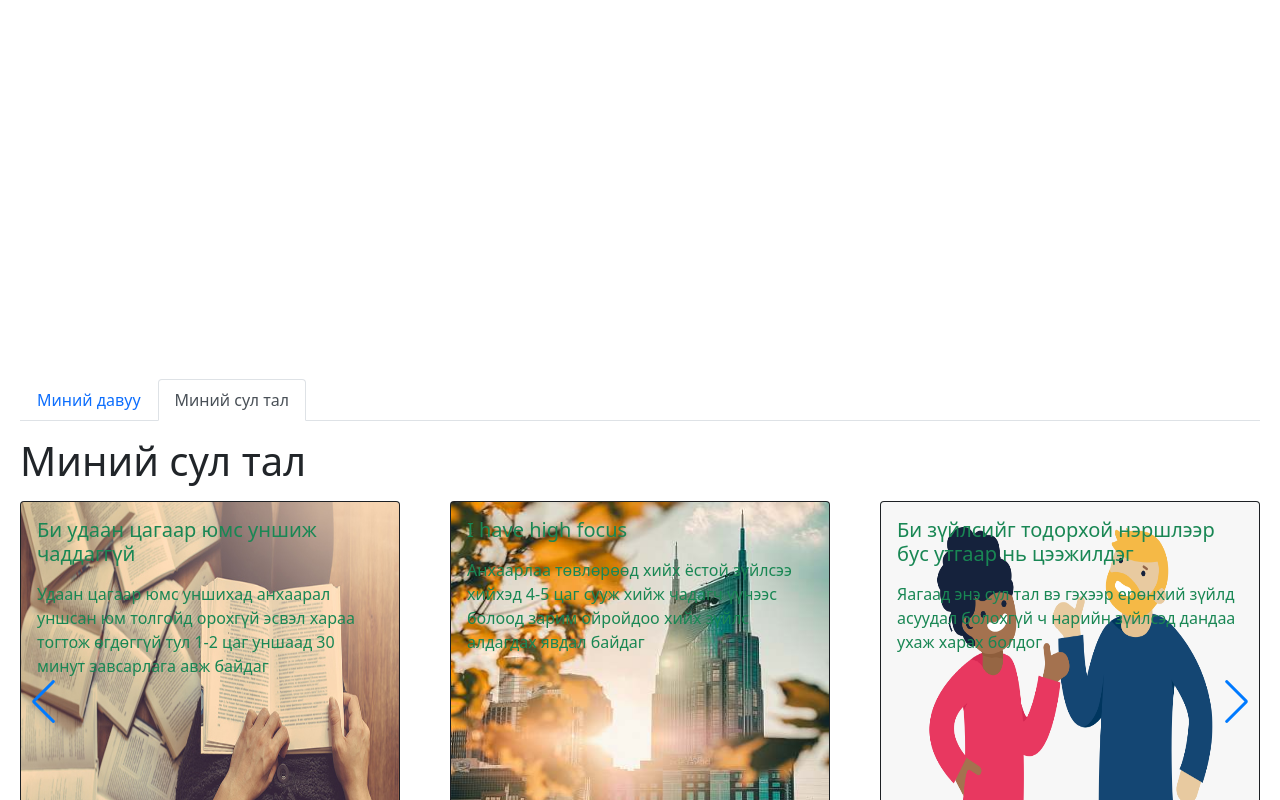
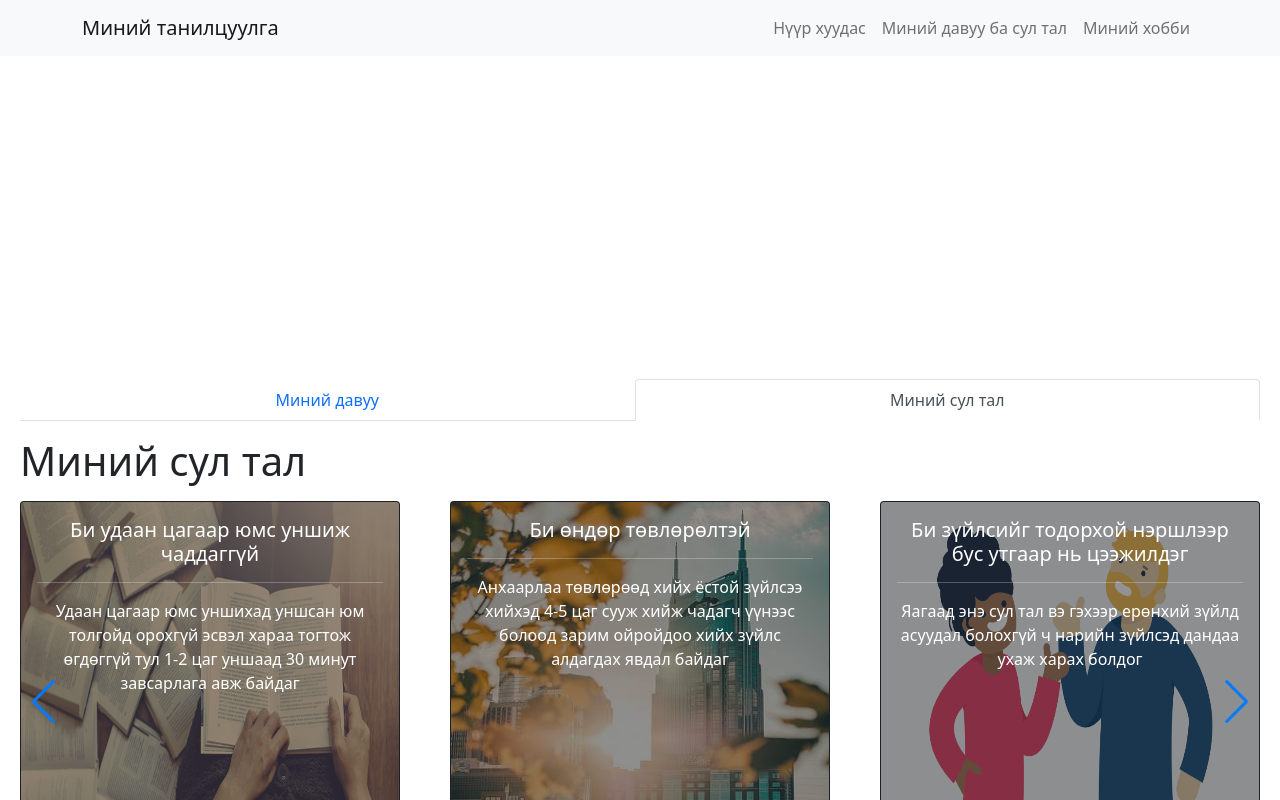
Before and after one commit to aagii20012/my-intro, a React (Create React App) app: page / in a window 1280 px wide. Both pictures are taken after a click on the tab "Миний сул тал". Shown: the part 497-1297 px from the top of the page. Built offline with nearby package versions, Linux system fonts and the light colour scheme.

Commit message:
little chane

```diff
--- a/src/Components/MySpect.js
+++ b/src/Components/MySpect.js
@@ -6,7 +6,7 @@ function MySpect() {
   const [key, setKey] = useState("MyAdvan");
   return (
     <div style={contStyle}>
-      <Tabs activeKey={key} onSelect={(k) => setKey(k)} id="uncontrolled-tab-example" className="mb-3">
+      <Tabs activeKey={key} onSelect={(k) => setKey(k)} id="uncontrolled-tab-example" className="mb-3 nav-fill">
         <Tab eventKey="MyAdvan" title="Миний давуу">
           <TabContent value={key} />
         </Tab>
--- a/src/Components/advantages.js
+++ b/src/Components/advantages.js
@@ -12,11 +12,25 @@ const createData = (title, desc, img) => {
 const data = [
   createData(
     "Би хурдацтай сурдаг",
-
+    "Би зарим нэгэн зүйлсийг хурдан суралцаж байсан. Би React,Node,Laravel,Ruby on rails гэх мэтийг мэдэж авсан. Магадгүй Boostrap,material ui гэх мэт framework-ийг сурах нь л удаан байгаа. Магадгүй CSS сайн мэдэхгүй болохоор тэр байх",
     "learn.jpg"
   ),
-  createData("I can keep trying", "Description", "keepTry.png"),
-  createData("I have high focus", "Description", "focus.jpg"),
+  createData(
+    "Өөрийн сул талуудаа сайжруулж байгаа",
+    "Өөрийн зарим нэгэн муу талуудаа мэдэж авсан тул засахаар ордон жижиг зөв зуршил өөртөө суурьшуулахаар оролдож байгаа",
+    "keepTry.png"
+  ),
+  createData("Би өндөр төвлөрөлтэй", "Би өөрийн хийж буй зүйлдээ төвлөрвөл 4-5 цаг сууж байж чаддаг", "focus.jpg"),
+  createData(
+    "Би асуудалийг шийдэж чаддаг",
+    "Надад олон тооны программийн алдаа гарж байсан эдгээрийн 60% өөрөө шийдэж чаддаг. Би асуудал шийдэхдээ процессийг төсөөлөн даган утга зөв буйг шалгаж тул хялбар байдаг",
+    "bug.jpg"
+  ),
+  createData(
+    "Өөртөө зөв дадал болон зан ариншинг суулгахаар оролдож байга",
+    "Заримдаа  motivation эсвэл inspiration өгөх бичлэг үздэг болхоор. Надад хамгийн их нөлөөлсөн хүн бол Jordan Peterson юм. Энэхүү хүний олон ярилцлаг сонсож байсан. Өөрийгөө сайжруулах үйл ажилгаа алхам алхамаар хийж байгаа. ",
+    "peter.jpg"
+  ),
 ];
 
 function advantage() {
--- a/src/Components/cardComp.js
+++ b/src/Components/cardComp.js
@@ -5,13 +5,14 @@ function cardComp({ data }) {
   let image = process.env.PUBLIC_URL + "/img/" + data.img;
   return (
     <MDBCard background="dark" className="text-white">
-      <MDBCardImage overlay src={image} style={imgStyle} className="img-fluid" alt="..." />
-      <MDBCardOverlay>
+      <MDBCardImage overlay src={image} style={imgStyle} className="img-fluid img-opac" alt="..." />
+      <MDBCardOverlay className="text-center">
         <MDBCardTitle className="text-body">
-          <p className="text-success">{data.title}</p>
+          <p className="text-center text-white">{data.title}</p>
         </MDBCardTitle>
-        <MDBCardText className="text-dark text-info">
-          <p className="text-success">{data.desc}</p>
+        <hr style={{ borderColor: "white" }}></hr>
+        <MDBCardText className=" ">
+          <p className="text-center font-weight-bold">{data.desc}</p>
         </MDBCardText>
       </MDBCardOverlay>
     </MDBCard>
--- a/src/Components/disadvantage.js
+++ b/src/Components/disadvantage.js
@@ -15,16 +15,16 @@ const createData = (title, desc, img) => {
 const data = [
   createData(
     "Би бол дотогшоо хүн",
-    "Би өмнө нь хэдхэн хүнээс цааш харилцдаггүй байсан тул олон хүнтэй ярилцахдхх дургүй мөн чаддаггүй байсан. Иймээс миний харилцах чадвар бусадтай харьцуулахад муухан",
+    "Би өмнө нь хэдхэн хүнээс цааш харилцдаггүй байсан тул олон хүнтэй ярилцах дургүй мөн чаддаггүй байсан. Иймээс миний харилцах чадвар бусадтай харьцуулахад муухан",
     "introvert.jpg"
   ),
   createData(
     "Би удаан цагаар юмс уншиж чаддаггүй",
-    "Удаан цагаар юмс уншихад анхаарал уншсан юм толгойд орохгүй эсвэл хараа тогтож өгдөггүй тул 1-2 цаг уншаад 30 минут завсарлага авж байдаг",
+    "Удаан цагаар юмс уншихад уншсан юм толгойд орохгүй эсвэл хараа тогтож өгдөггүй тул 1-2 цаг уншаад 30 минут завсарлага авж байдаг",
     "bookRead.png"
   ),
   createData(
-    "I have high focus",
+    "Би өндөр төвлөрөлтэй",
     "Анхаарлаа төвлөрөөд хийх ёстой зүйлсээ хийхэд 4-5 цаг сууж хийж чадагч үүнээс болоод зарим ойройдоо хийх зүйлс алдагдах явдал байдаг",
     "focus.jpg"
   ),
--- a/src/Components/hobby.js
+++ b/src/Components/hobby.js
@@ -13,12 +13,19 @@ const createData = (title, desc, img) => {
 const datas = [
   createData(
     "Надад video тоглоом тоглох нь таалагддаг",
-    "Би strategy эсвэл rpg video тоглоом дуртай. Эдгээрт сайн тоглдогдоо бус үүнээс их хэмжээний ",
-
+    "Надад video тоглоом нь explore хийж хүссэн зүйлсээ хийдэг нь таалагддаг. Заримдаа шинэ зүйлс сураж өөрийнхөө хүссэн хүн байж болно. Мөн үүнээс гадна түүхийн mystery нь таалагддаг",
     "games.jpg"
   ),
-  createData("Би anime үзэх дуртай", "", "anime.webp"),
-  createData("Би manga унших дуртай ", "", "manga.jpg"),
+  createData(
+    "Би anime үзэх дуртай",
+    "Анимаас би гол дүрийн сэтгэл хөдлөл, хувь хүний хөгжил нь хэрхэн явагдаж байгаа, зохиолын нууцыг сонирхон их үздэг",
+    "anime.webp"
+  ),
+  createData(
+    "Би manga унших дуртай ",
+    "Энэ нь anime 7 хоногт нэг гардаг тул түргэн ямар үйлдэл болох эсвэл зарим зохилийг гараас өмнө унших гэж эхэлсэн. Энд би унших үедээ өөрийгөө яг л хажууд нь байж үзэж байгаар төсөөлөн дүрийн сэтгэл хөдлөл, хувь хүний хөгжил нь хэрхэн явагдаж байгаа, зохиолын нууцыг уншдаг",
+    "manga.jpg"
+  ),
   createData(
     "Надад кино үзэх нь таалагддаг",
     "2 жилээс өмнөөс надад кино үзэх нь таалагдаж эхэлсэн. Энэ нь анх recap үзэж эхлэж байсан. Recap нь магадгүй богино ч сэтгэгдэл төрүүлэхүйц байдаг. Миний хамгийн их дуртай байгаа кино нь Good doctor,Doctor house,amphibia,owl house-ууд. Надад киноноос хамгийн таалагддаг зүйлс нь түүх, дүрийн гаргаж буй сэтгэл хөдлөлүүд, үүнээс авж болох сургамжууд байдаг",
--- a/src/Components/navbar.js
+++ b/src/Components/navbar.js
@@ -12,9 +12,9 @@ const pages = [createData("Нүүр хуудас", "Hello"), createData("Мин
 
 function topNavbar() {
   return (
-    <Navbar bg="light" expand="lg">
+    <Navbar bg="light" expand="lg" sticky="top">
       <Container>
-        <Navbar.Brand href="#home">React-Bootstrap</Navbar.Brand>
+        <Navbar.Brand href="#intro">Миний танилцуулга</Navbar.Brand>
         <Navbar.Toggle aria-controls="basic-navbar-nav" />
         <Navbar.Collapse id="basic-navbar-nav">
           <Nav className="ms-auto">
--- a/src/index.css
+++ b/src/index.css
@@ -58,3 +58,11 @@ code {
     z-index: 1;
   }
 }
+
+.text-voilent {
+  color: SlateBlue;
+}
+
+.img-opac {
+  opacity: 0.5;
+}
```
Also changed, not shown: public/img/bug.jpg (added), public/img/peter.jpg (added).
